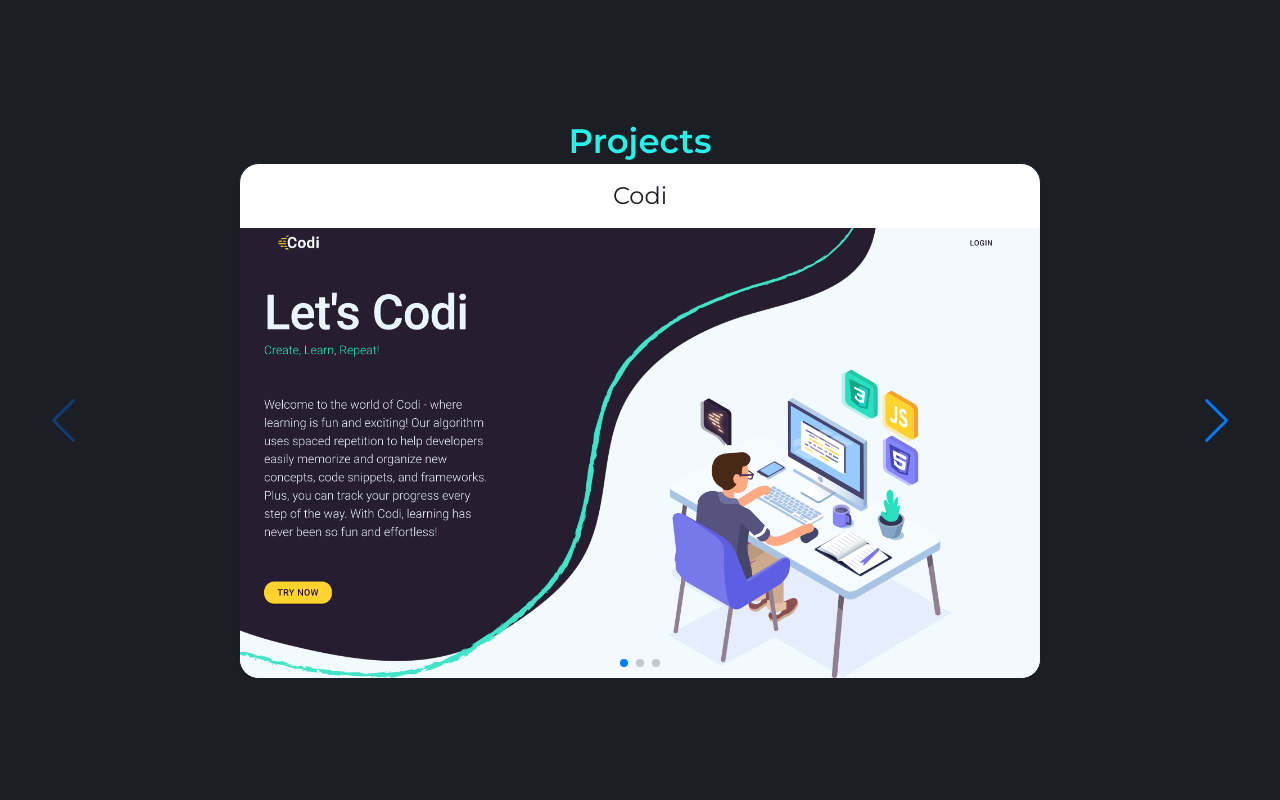
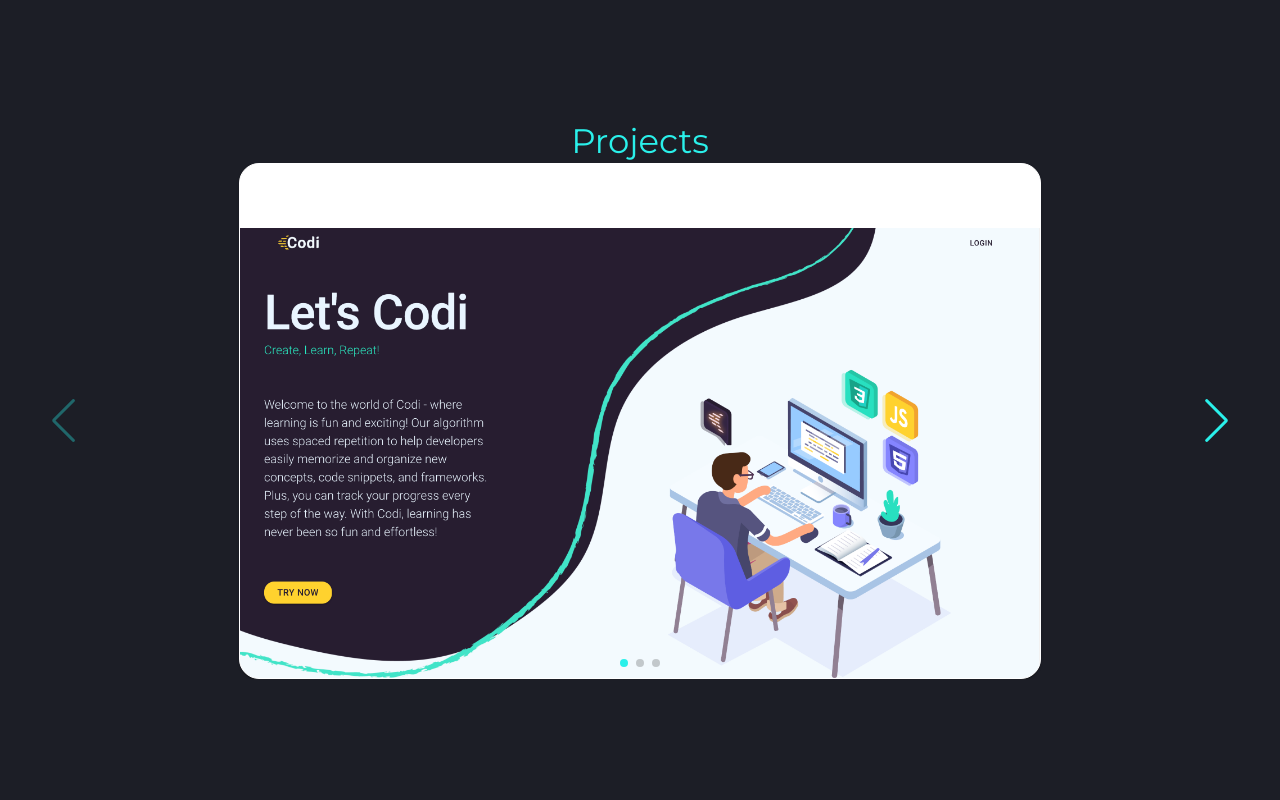
Before and after one commit to jkmochizuki/my-portfolio, a React (Create React App) app: page / in a window 1280 px wide. Shown: the part 1580-2380 px from the top of the page. Built offline with nearby package versions, Linux system fonts and the light colour scheme.

Commit message:
Update theme style

```diff
--- a/src/styles/project.css
+++ b/src/styles/project.css
@@ -36,3 +36,11 @@
   bottom: -100%;
   transition: height 0.5s, bottom 0.5s;
 }
+
+.swiper-button-prev, .swiper-button-next {
+  color: #2af0ea;
+}
+
+.swiper-pagination-bullet-active {
+  background-color: #2af0ea;
+}
--- a/src/theme/theme.js
+++ b/src/theme/theme.js
@@ -16,7 +16,7 @@ export const theme = createTheme({
       main: "#39ff14",
     },
     text: {
-      primary: "#1c1e26",
+      primary: "#ffffff",
       secondary: "#2f323d",
       disabled: "#444a59",
       hint: "#b7c0cc",
@@ -29,10 +29,12 @@ export const theme = createTheme({
   typography: {
     fontFamily: ["Montserrat", "sans-serif"].join(","),
     h4: {
-      fontWeight: "bold",
+      fontWeight: 400,
+      color: "#2af0ea"
     },
     body1: {
       fontSize: "1.2rem",
+      color: "#ffffff"
     },
   },
 });
```
